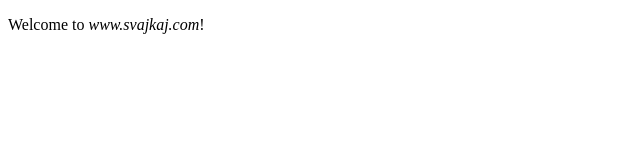
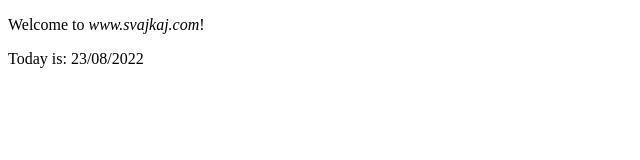
Before and after one commit to SvajkaJ/svajkaj.github.io, a plain HTML site: page index.html in a window 1280 px wide. Shown: the whole page, without its empty margins (0-640 px from the left). Drawn offline with Linux system fonts and the light colour scheme.

Commit message:
Update index.html

```diff
--- a/index.html
+++ b/index.html
@@ -8,5 +8,6 @@
 </head>
 <body>
     <p>Welcome to <em>www.svajkaj.com</em>!</p>
+    <p>Today is: 23/08/2022</p>
 </body>
 </html>
```
